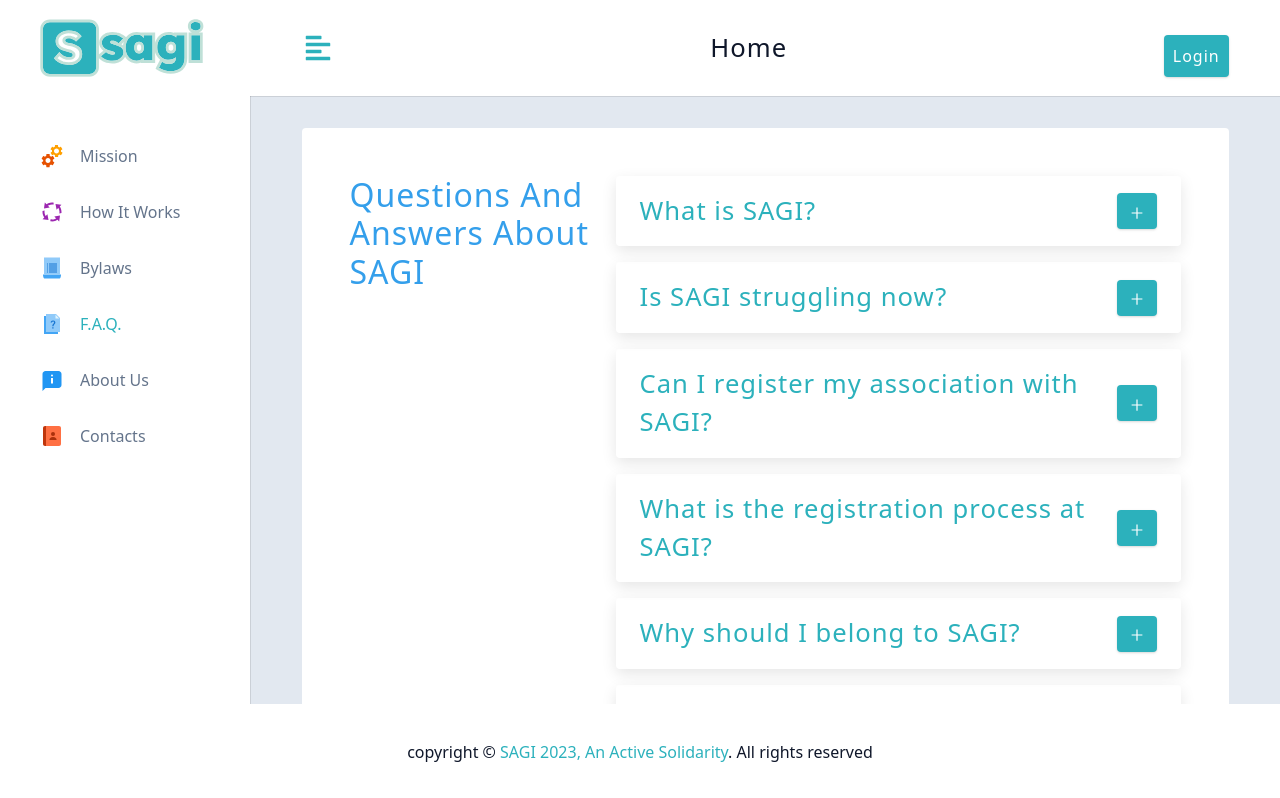
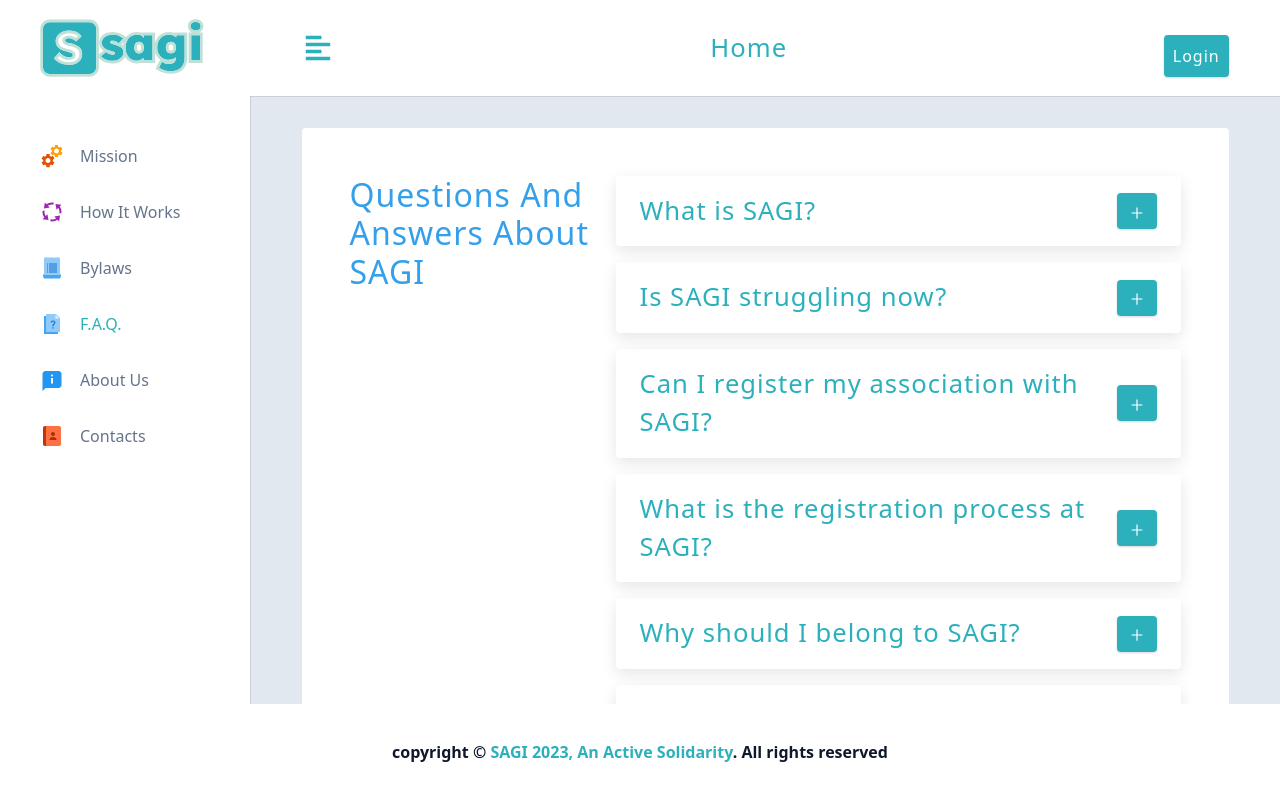
Before and after one commit to pnzenang/sagi3, a React (Vite) app in the folder client/: page /home/faq in a window 1280 px wide. Shown: the top 798 px of the page. Built offline with nearby package versions, Linux system fonts and the light colour scheme.

Commit message:
modified:   client/src/assets/wrappers/Footer.js 	modified:   client/src/assets/wrappers/Navbar.js 	modified:   client/src/components/Hero.jsx 	modified:   client/src/components/Services.jsx

```diff
--- a/client/src/assets/wrappers/Footer.js
+++ b/client/src/assets/wrappers/Footer.js
@@ -12,6 +12,9 @@ const Wrapper = styled.nav`
     width: 90vw;
     align-items: center;
     justify-content: space-between;
+  }
+  .copyright {
+    font-weight: bolder;
   }
 
   .btn-container {
--- a/client/src/assets/wrappers/Navbar.js
+++ b/client/src/assets/wrappers/Navbar.js
@@ -46,6 +46,7 @@ const Wrapper = styled.nav`
     }
     .logo-text {
       display: block;
+      color: var(--primary-500);
     }
     .btn {
       margin-top: 1rem;
--- a/client/src/components/Hero.jsx
+++ b/client/src/components/Hero.jsx
@@ -56,6 +56,8 @@ const Wrapper = styled.section`
     gap: 8rem;
     h1 {
       margin-bottom: 2rem;
+      font-weight: bolder;
+      color: var(--primary-400);
     }
     p {
       font-size: 1.25rem;
--- a/client/src/components/Services.jsx
+++ b/client/src/components/Services.jsx
@@ -42,9 +42,13 @@ const Services = () => {
 const Wrapper = styled.section`
   /* margin-top: 10rem; */
 
-  h3,
+  h3 {
+    color: var(--primary-500);
+    margin: 1rem 0;
+  }
+
   h4 {
-    color: var(--clr-primary-1);
+    color: var(--primary-200);
     margin: 1rem 0;
   }
   /* padding: 5rem 0; */
```
